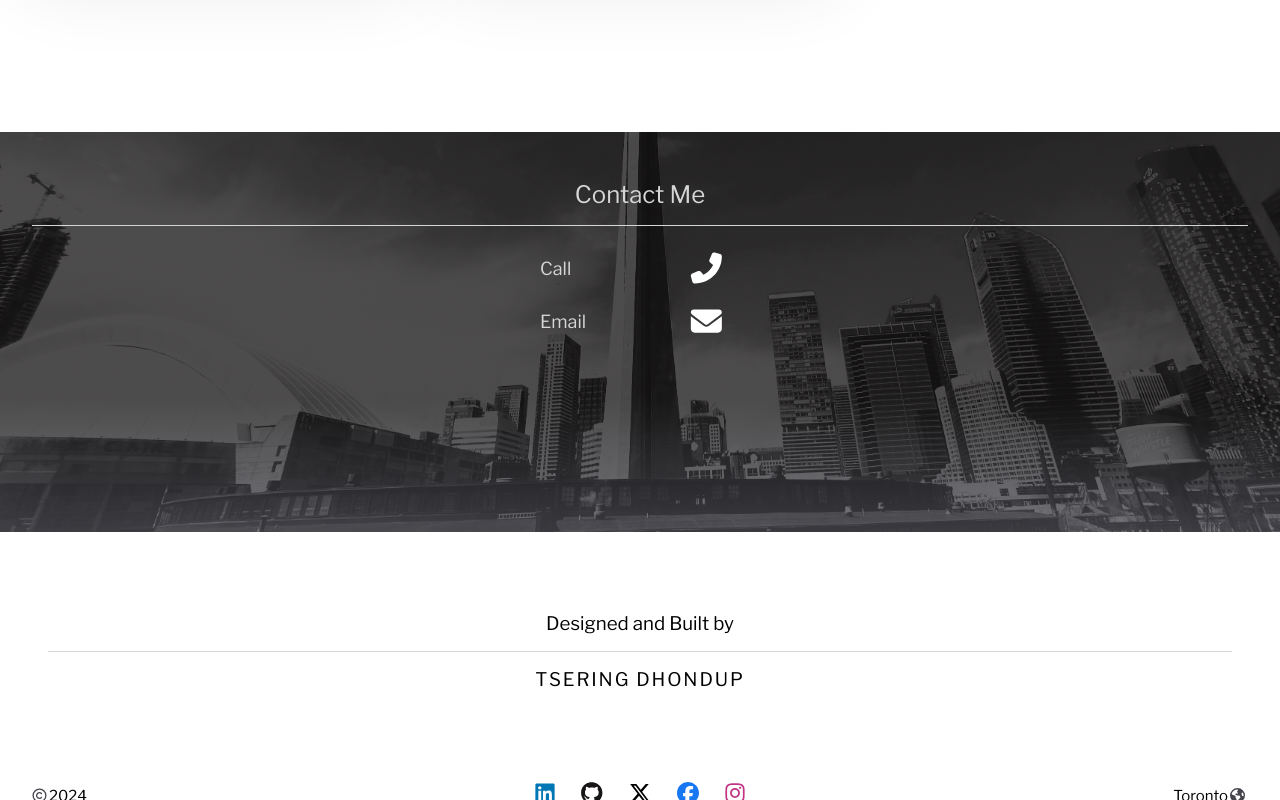
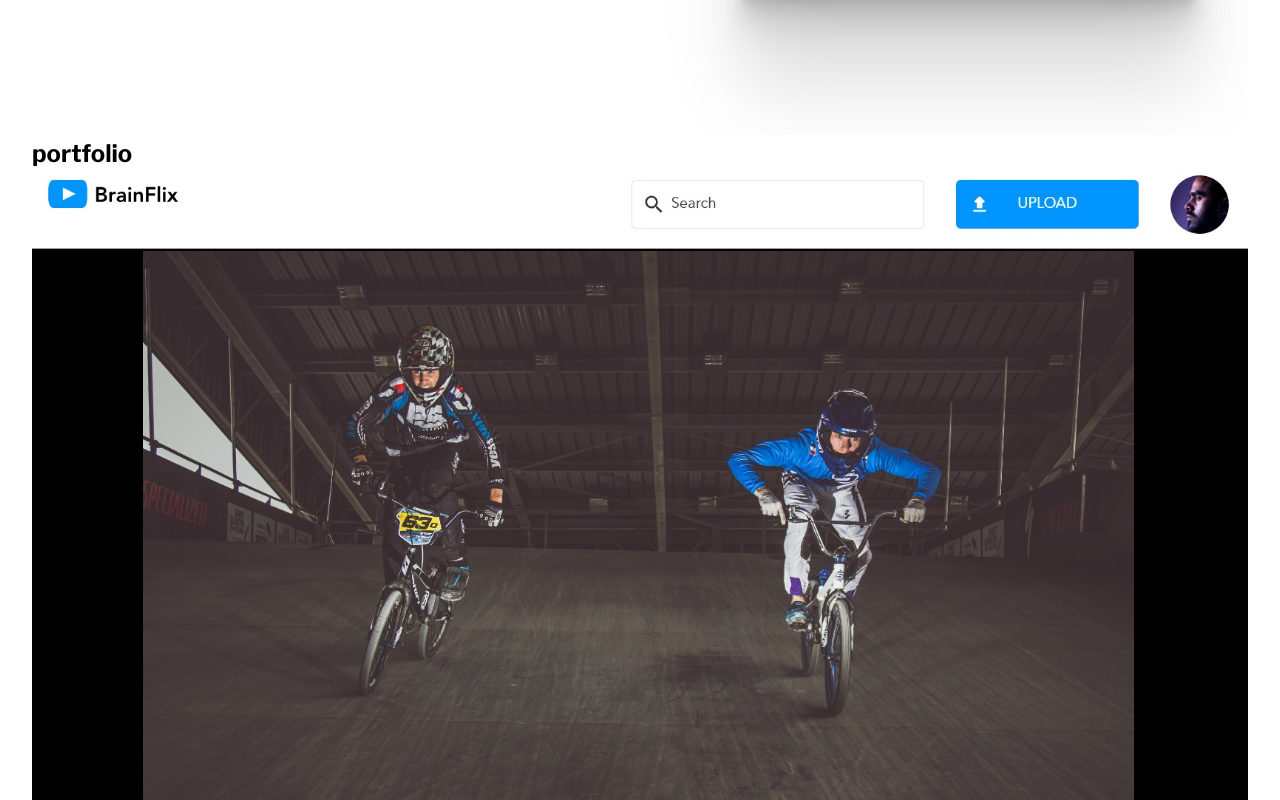
Before and after one commit to Tsedhondup/Portfolio, a React (Create React App) app: page / in a window 1280 px wide. Shown: the part 2520-3320 px from the top of the page. Built offline with nearby package versions, Linux system fonts and the light colour scheme.

Commit message:
data utililities file created

```diff
--- a/src/Components/Works/Works.js
+++ b/src/Components/Works/Works.js
@@ -6,6 +6,7 @@ import jobTracker from "../../assets/image/job-tracker.jpg";
 import quiz from "../../assets/image/quiz.jpg";
 import bandsite from "../../assets/image/band-site.jpg";
 import { useState } from "react";
+import { linkObj } from "../../utilities/data";
 import "./Works.scss";
 const Works = () => {
   // eslint-disable-next-line no-unused-vars
@@ -16,22 +17,22 @@ const Works = () => {
   const [hoveredFour, setHoveredFour] = useState(false);
   const [hoveredFive, setHoveredFive] = useState(false);
 
-  const links = [
-    { name: "portfolio", url: "https://tseringdhondup.netlify.app/" },
-    { name: "brainflix", url: "https://brain-flix-app.netlify.app/" },
-    { name: "quiz", url: "https://tseringdhondupgeographyquiz.netlify.app/" },
-    { name: "band-site", url: "https://tseringdhondup-bandsite.netlify.app/" },
-    {
-      name: "email",
-      url: "https://github.com/Tsedhondup/EmailReader.git",
-    },
-  ];
+  // COUNTER
+  let counter = 1;
+  const projectListElement = linkObj.map((item) => {
+    return (
+      <div>
+        <img src={item.img} alt={`${item.name}-image`} />
+        <div>
+          <h2>{item.name}</h2>
+        </div>
+      </div>
+    );
+  });
   return (
     <section className="project-container">
       <motion.h2 className="project-container__title">Projects</motion.h2>
-      <section>
-        <div></div>
-      </section>
+      <section>{projectListElement}</section>
       <section className="projects">
         <motion.a
           className="projects__content projects__content-portfolio"
--- /dev/null
+++ b/src/utilities/data.js
@@ -0,0 +1,33 @@
+import portfolio from "../assets/image/portfolio.jpg";
+import brainflix from "../assets/image/brainflix.jpg";
+import jobTracker from "../assets/image/job-tracker.jpg";
+import quiz from "../assets/image/quiz.jpg";
+import bandsite from "../assets/image/band-site.jpg";
+export const linkObj = [
+  {
+    name: "portfolio",
+    url: "https://tseringdhondup.netlify.app/",
+    img: portfolio,
+    description: "",
+  },
+  {
+    name: "brainflix",
+    url: "https://brain-flix-app.netlify.app/",
+    img: brainflix,
+  },
+  {
+    name: "quiz",
+    url: "https://tseringdhondupgeographyquiz.netlify.app/",
+    img: quiz,
+  },
+  {
+    name: "band-site",
+    url: "https://tseringdhondup-bandsite.netlify.app/",
+    img: bandsite,
+  },
+  {
+    name: "email",
+    url: "https://github.com/Tsedhondup/EmailReader.git",
+    img: jobTracker,
+  },
+];
```
